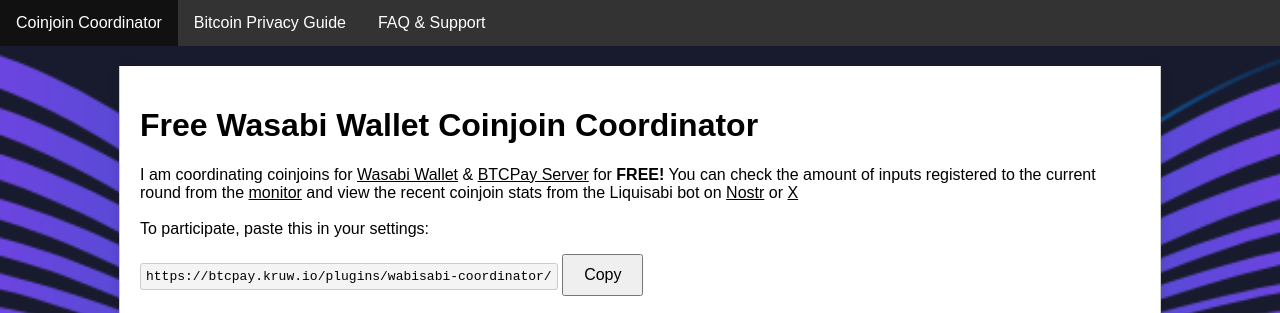
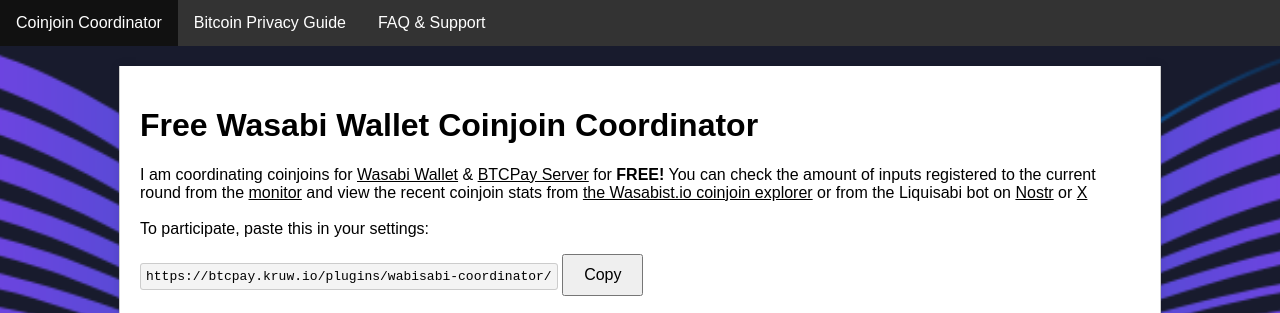
Before and after one commit to Kruwed/kruwed.github.io, a plain HTML site: page index.html in a window 1280 px wide. Shown: the top 313 px of the page. Drawn offline with Linux system fonts and the light colour scheme.

Commit message:
Add Wasabist

```diff
--- a/index.html
+++ b/index.html
@@ -16,7 +16,7 @@
     </nav>
     <div class="content">
         <h1>Free Wasabi Wallet Coinjoin Coordinator</h1>
-        <p>I am coordinating coinjoins for <a href="https://wasabiwallet.io/">Wasabi Wallet</a> & <a href="https://docs.btcpayserver.org/Wabisabi/">BTCPay Server</a> for <strong>FREE!</strong> You can check the amount of inputs registered to the current round from the <a href="https://btcpay.kruw.io/plugins/wabisabi-coordinator/wabisabi/human-monitor">monitor</a> and view the recent coinjoin stats from the Liquisabi bot on <a href="https://primal.net/p/npub1u4rl3zlfa2efxslhypf4v6r8va5e0c9smxyr5676pxkyk0chn33s0teswa">Nostr</a> or <a href="https://x.com/Liquisabi">X</a><br>
+        <p>I am coordinating coinjoins for <a href="https://wasabiwallet.io/">Wasabi Wallet</a> & <a href="https://docs.btcpayserver.org/Wabisabi/">BTCPay Server</a> for <strong>FREE!</strong> You can check the amount of inputs registered to the current round from the <a href="https://btcpay.kruw.io/plugins/wabisabi-coordinator/wabisabi/human-monitor">monitor</a> and view the recent coinjoin stats from <a href="https://wasabist.io/">the Wasabist.io coinjoin explorer</a> or from the Liquisabi bot on <a href="https://primal.net/p/npub1u4rl3zlfa2efxslhypf4v6r8va5e0c9smxyr5676pxkyk0chn33s0teswa">Nostr</a> or <a href="https://x.com/Liquisabi">X</a><br>
             <br>
             To participate, paste this in your settings:</p>
         <code id="copyText">https://btcpay.kruw.io/plugins/wabisabi-coordinator/</code>
```
